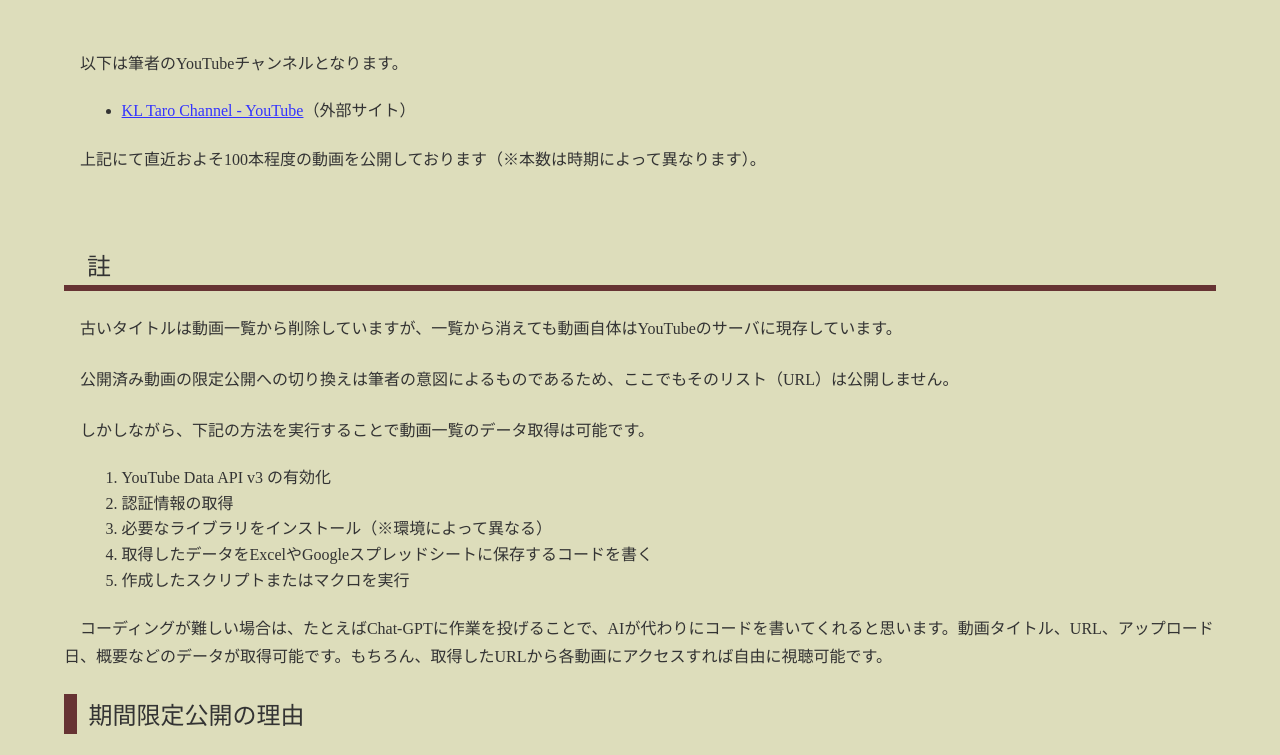
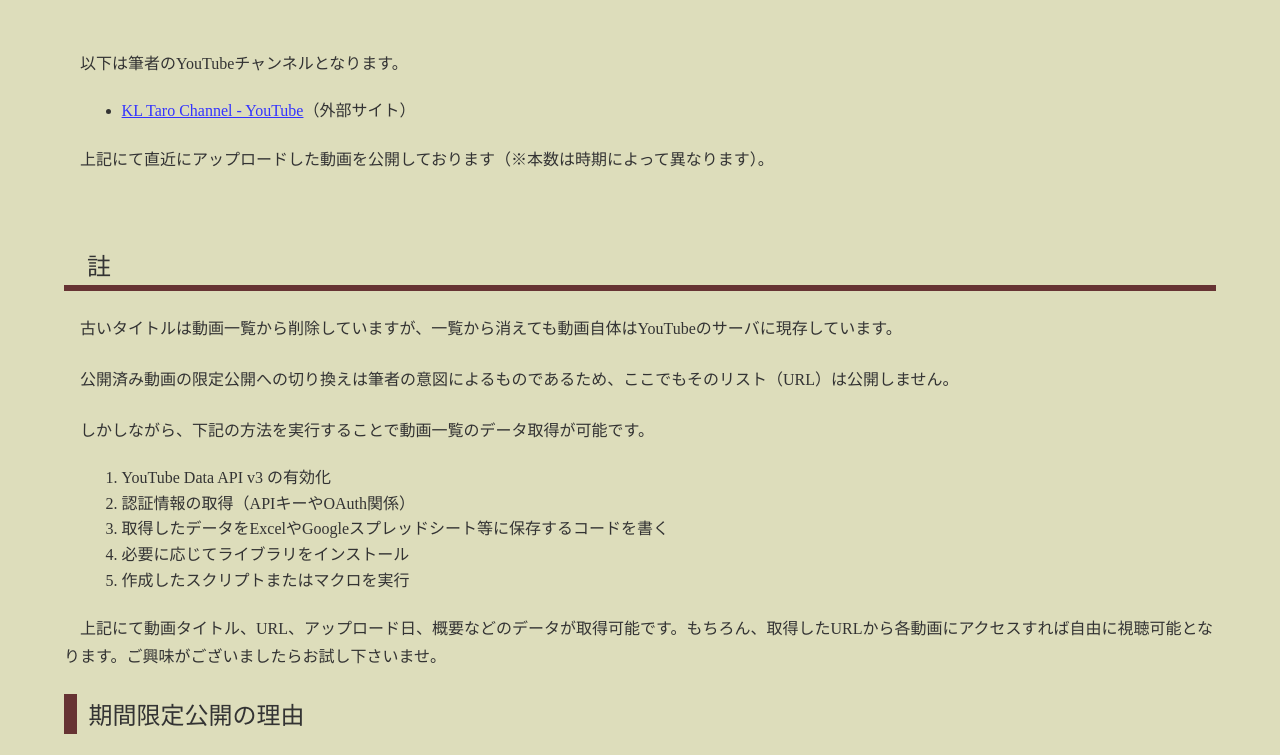
Before and after one commit to kltmyjp/kltmyjp.github.io, a plain HTML site: page recordings.html in a window 1280 px wide. Shown: the part 225-980 px from the top of the page. Drawn offline with Linux system fonts and the light colour scheme.

Commit message:
modify partly contents

```diff
--- a/recordings.html
+++ b/recordings.html
@@ -14,27 +14,27 @@
 <body>
 <dl>
 <dt>文書情報</dt>
-<dd>2023-10-03 Tue 作成, 2023-10-04 Wed 公開</dd>
+<dd>2023-10-03 Tue 作成, 2023-10-04 Wed 公開, 2023-10-20 Fri 一部改変</dd>
 </dl>
 <h1>動画チャンネルのご紹介</h1>
 <p>以下は筆者のYouTubeチャンネルとなります。</p>
 <ul>
 <li><a href="https://www.youtube.com/@KLT_Ch/videos">KL Taro Channel - YouTube</a>（外部サイト）</li>
 </ul>
-<p>上記にて直近およそ100本程度の動画を公開しております（※本数は時期によって異なります）。</p>
+<p>上記にて直近にアップロードした動画を公開しております（※本数は時期によって異なります）。</p>
 
 <h2>註</h2>
 <p>古いタイトルは動画一覧から削除していますが、一覧から消えても動画自体はYouTubeのサーバに現存しています。</p>
 <p>公開済み動画の限定公開への切り換えは筆者の意図によるものであるため、ここでもそのリスト（URL）は公開しません。</p>
-<p>しかしながら、下記の方法を実行することで動画一覧のデータ取得は可能です。</p>
+<p>しかしながら、下記の方法を実行することで動画一覧のデータ取得が可能です。</p>
 <ol>
 <li>YouTube Data API v3 の有効化</li>
-<li>認証情報の取得</li>
-<li>必要なライブラリをインストール（※環境によって異なる）</li>
-<li>取得したデータをExcelやGoogleスプレッドシートに保存するコードを書く</li>
+<li>認証情報の取得（APIキーやOAuth関係）</li>
+<li>取得したデータをExcelやGoogleスプレッドシート等に保存するコードを書く</li>
+<li>必要に応じてライブラリをインストール</li>
 <li>作成したスクリプトまたはマクロを実行</li>
 </ol>
-<p>コーディングが難しい場合は、たとえばChat-GPTに作業を投げることで、AIが代わりにコードを書いてくれると思います。動画タイトル、URL、アップロード日、概要などのデータが取得可能です。もちろん、取得したURLから各動画にアクセスすれば自由に視聴可能です。</p>
+<p>上記にて動画タイトル、URL、アップロード日、概要などのデータが取得可能です。もちろん、取得したURLから各動画にアクセスすれば自由に視聴可能となります。ご興味がございましたらお試し下さいませ。</p>
 
 <h3>期間限定公開の理由</h3>
 <p>元々筆者の動画は、広く沢山の人に観てもらいたい、という意図で作っているのではなく、「誰に観てもらわなくても構わないので、単にその時に言いたいことを好き放題に言いたい」という動機に過ぎません。</p>
```
